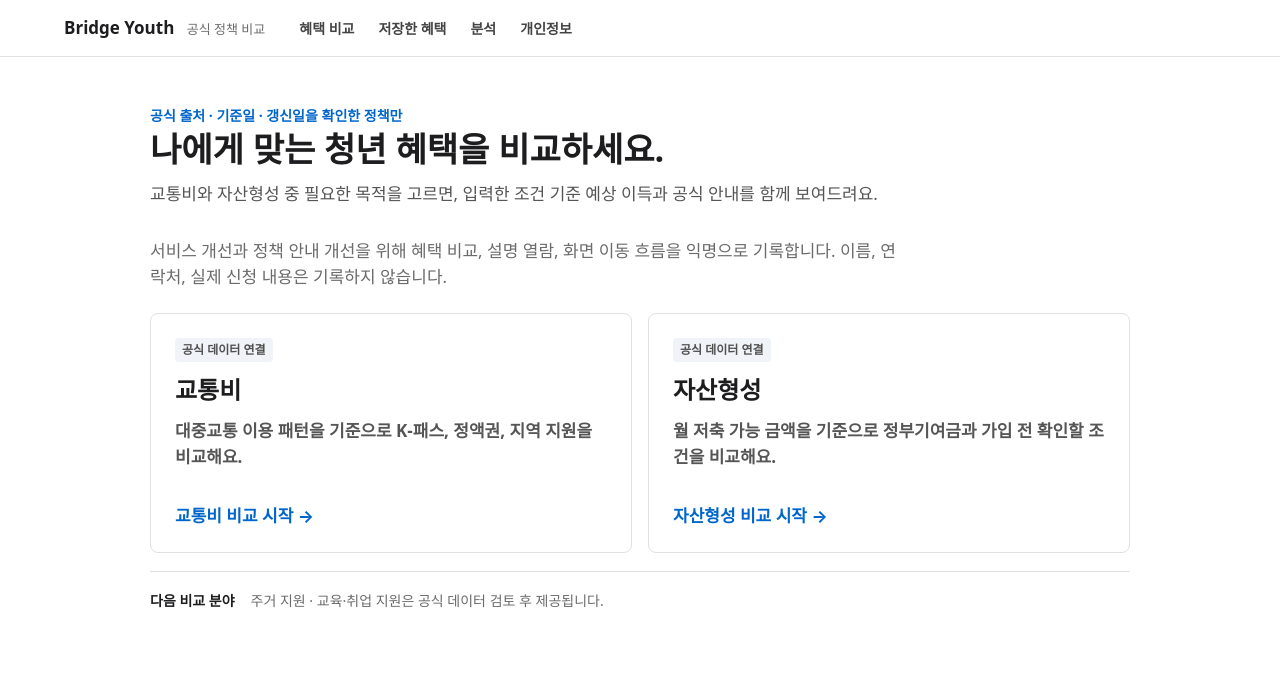
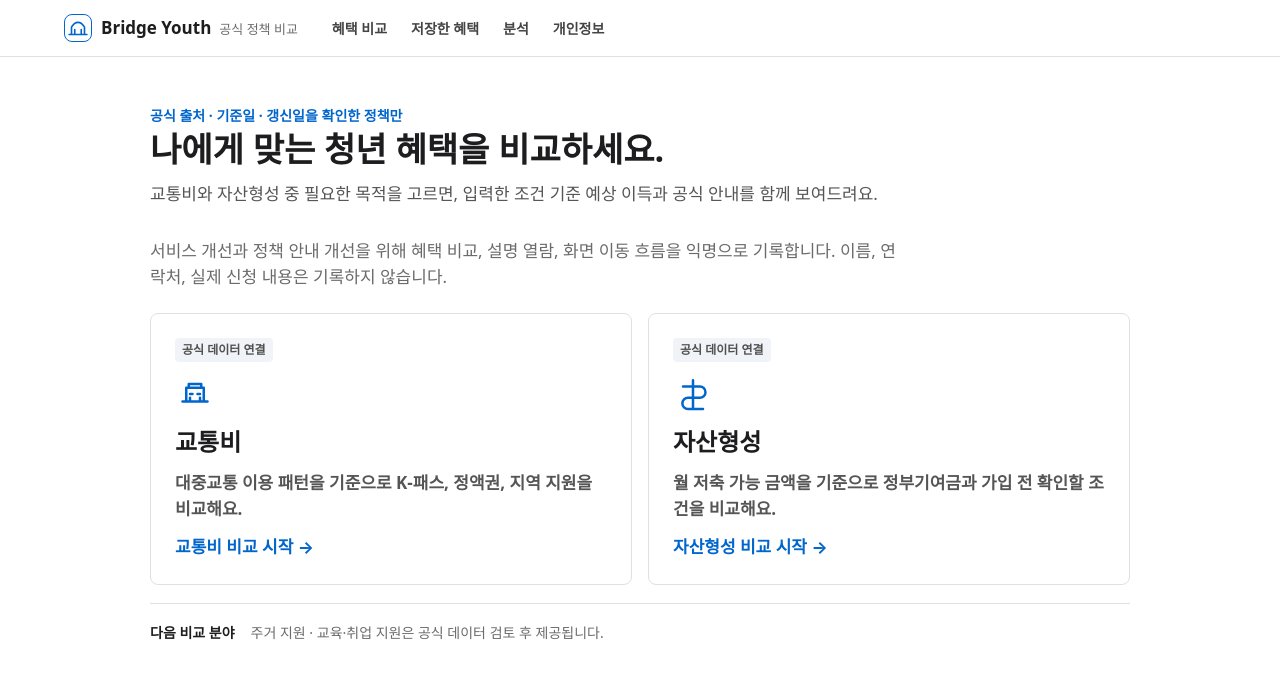
Before and after one commit to Sohyun124/Bridge-Youth, a website: page index.html in a window 1280 px wide. Drawn offline with Linux system fonts and the light colour scheme; no server answers.

Commit message:
Add Bridge Youth brand icons

```diff
--- a/index.html
+++ b/index.html
@@ -8,7 +8,7 @@
   </head>
   <body>
     <div id="toast" class="toast" role="status" aria-live="polite"></div>
-    <header class="notion-nav"><div class="notion-nav-inner"><button class="wordmark" data-view="categories">Bridge Youth <span>공식 정책 비교</span></button><nav class="notion-links" aria-label="주요 메뉴"><button data-view="categories">혜택 비교</button><button data-view="saved">저장한 혜택</button><button data-view="logs">분석</button><button data-view="privacy">개인정보</button></nav></div></header>
+    <header class="notion-nav"><div class="notion-nav-inner"><button class="wordmark" data-view="categories" aria-label="Bridge Youth 홈"><span class="brand-mark" aria-hidden="true"><svg viewBox="0 0 32 32" fill="none"><path d="M5 24h22M8 24V15m16 9v-9M8 15c2.3-4 5-6 8-6s5.7 2 8 6M12 24v-6m8 6v-6"/></svg></span><span class="wordmark-copy">Bridge Youth <span class="wordmark-subtitle">공식 정책 비교</span></span></button><nav class="notion-links" aria-label="주요 메뉴"><button data-view="categories">혜택 비교</button><button data-view="saved">저장한 혜택</button><button data-view="logs">분석</button><button data-view="privacy">개인정보</button></nav></div></header>
 
     <main>
       <section id="categories" class="view active">
@@ -21,8 +21,8 @@
         </div>
         <p class="muted activity-notice">서비스 개선과 정책 안내 개선을 위해 혜택 비교, 설명 열람, 화면 이동 흐름을 익명으로 기록합니다. 이름, 연락처, 실제 신청 내용은 기록하지 않습니다.</p>
         <div class="service-grid">
-          <button class="service-panel" data-category="transport"><span class="badge">공식 데이터 연결</span><h3>교통비</h3><p>대중교통 이용 패턴을 기준으로 K-패스, 정액권, 지역 지원을 비교해요.</p><strong>교통비 비교 시작 →</strong></button>
-          <button class="service-panel" data-category="saving"><span class="badge">공식 데이터 연결</span><h3>자산형성</h3><p>월 저축 가능 금액을 기준으로 정부기여금과 가입 전 확인할 조건을 비교해요.</p><strong>자산형성 비교 시작 →</strong></button>
+          <button class="service-panel" data-category="transport"><span class="badge">공식 데이터 연결</span><span class="service-icon" aria-hidden="true"><svg viewBox="0 0 32 32" fill="none"><path d="M6 22h20M9 22V11h14v11M11 11V8h10v3M12 16h2m4 0h2M12 22v-3m8 3v-3"/></svg></span><h3>교통비</h3><p>대중교통 이용 패턴을 기준으로 K-패스, 정액권, 지역 지원을 비교해요.</p><strong>교통비 비교 시작 →</strong></button>
+          <button class="service-panel" data-category="saving"><span class="badge">공식 데이터 연결</span><span class="service-icon" aria-hidden="true"><svg viewBox="0 0 32 32" fill="none"><path d="M16 5v22M8 10h13.5a4.5 4.5 0 0 1 0 9H12a4.5 4.5 0 0 0 0 9h12"/></svg></span><h3>자산형성</h3><p>월 저축 가능 금액을 기준으로 정부기여금과 가입 전 확인할 조건을 비교해요.</p><strong>자산형성 비교 시작 →</strong></button>
         </div>
         <div class="secondary-services"><span>다음 비교 분야</span><span>주거 지원 · 교육·취업 지원은 공식 데이터 검토 후 제공됩니다.</span></div>
       </section>
--- a/styles.css
+++ b/styles.css
@@ -962,8 +962,11 @@ button { border-radius:8px; font-weight:600; }
 button:active { transform:scale(.98); }
 .notion-nav { position:sticky; top:0; z-index:20; min-height:56px; background:rgba(255,255,255,.94); border-bottom:1px solid var(--hairline); backdrop-filter:blur(12px); }
 .notion-nav-inner { width:min(1200px,100%); min-height:56px; margin:0 auto; padding:0 24px; display:flex; align-items:center; gap:24px; }
-.wordmark { min-height:44px; padding:0; border:0; background:transparent; color:var(--ink); text-align:left; font-size:17px; white-space:nowrap; }
-.wordmark span { color:var(--muted); font-size:13px; font-weight:400; margin-left:8px; }
+.wordmark { min-height:44px; padding:0; border:0; background:transparent; color:var(--ink); text-align:left; font-size:17px; white-space:nowrap; display:inline-flex; align-items:center; gap:9px; }
+.brand-mark { width:28px; height:28px; display:grid; place-items:center; flex:0 0 28px; border:1px solid var(--action-blue); border-radius:8px; color:var(--action-blue); }
+.brand-mark svg,.service-icon svg { width:100%; height:100%; stroke:currentColor; stroke-width:2; stroke-linecap:round; stroke-linejoin:round; }
+.wordmark-copy { display:inline-flex; align-items:baseline; }
+.wordmark .wordmark-subtitle { color:var(--muted); font-size:13px; font-weight:400; margin-left:8px; }
 .notion-links { display:flex; gap:4px; flex:1; align-items:center; }
 .notion-links button { min-height:44px; padding:8px 10px; border:0; background:transparent; color:#444; font-size:14px; }
 .notion-links button:hover { color:var(--action-blue); border-color:transparent; }
@@ -992,6 +995,7 @@ input:disabled { background:#efefed; }
 .service-grid { display:grid; grid-template-columns:repeat(2,minmax(0,1fr)); gap:16px; max-width:980px; margin-top:24px; }
 .service-panel { min-height:240px; padding:24px; border:1px solid var(--hairline); border-radius:8px; background:#fff; color:var(--ink); text-align:left; display:flex; flex-direction:column; align-items:flex-start; gap:12px; white-space:normal; }
 .service-panel:hover { border-color:var(--action-blue); background:#fafcff; }
+.service-icon { width:40px; height:40px; display:grid; place-items:center; color:var(--action-blue); }
 .service-panel h3 { margin:0; font-size:24px; }
 .service-panel p { margin:0; color:#555; line-height:1.55; }
 .service-panel strong { margin-top:auto; color:var(--action-blue); }
@@ -1022,4 +1026,4 @@ input:disabled { background:#efefed; }
 .dashboard-grid,.dashboard-layout { max-width:1200px; gap:16px; }
 .metric-row span,.metric-row small,.dashboard-panel p { overflow-wrap:anywhere; word-break:keep-all; }
 @media (max-width:1024px) { .notion-nav-inner { padding:0 16px; gap:12px; } .view.active { padding:40px 20px; } .notion-links { gap:0; } .notion-links button { padding:8px; } }
-@media (max-width:700px) { .notion-nav { position:relative; } .notion-nav-inner { min-height:unset; padding:8px 16px; flex-wrap:wrap; } .wordmark { order:0; flex:1; } .wordmark span { display:none; } .nav-start { order:1; min-height:40px; margin:0; } .notion-links { order:2; flex-basis:100%; justify-content:space-between; overflow-x:auto; } .notion-links button { flex:0 0 auto; min-height:40px; font-size:13px; } .view.active { min-height:calc(100vh - 104px); padding:32px 16px; } h2 { font-size:28px; } .lead { font-size:16px; } .service-grid,.form-grid,.dashboard-grid,.dashboard-layout { grid-template-columns:1fr; } .service-panel { min-height:200px; } .comparison-table { min-width:720px; } .comparison-table th,.comparison-table td { padding:12px; } .actions button,.table-actions button { flex:1 1 100%; } .secondary-services { display:grid; gap:6px; } }
+@media (max-width:700px) { .notion-nav { position:relative; } .notion-nav-inner { min-height:unset; padding:8px 16px; flex-wrap:wrap; } .wordmark { order:0; flex:1; } .wordmark .wordmark-subtitle { display:none; } .nav-start { order:1; min-height:40px; margin:0; } .notion-links { order:2; flex-basis:100%; justify-content:space-between; overflow-x:auto; } .notion-links button { flex:0 0 auto; min-height:40px; font-size:13px; } .view.active { min-height:calc(100vh - 104px); padding:32px 16px; } h2 { font-size:28px; } .lead { font-size:16px; } .service-grid,.form-grid,.dashboard-grid,.dashboard-layout { grid-template-columns:1fr; } .service-panel { min-height:200px; } .comparison-table { min-width:720px; } .comparison-table th,.comparison-table td { padding:12px; } .actions button,.table-actions button { flex:1 1 100%; } .secondary-services { display:grid; gap:6px; } }
```
